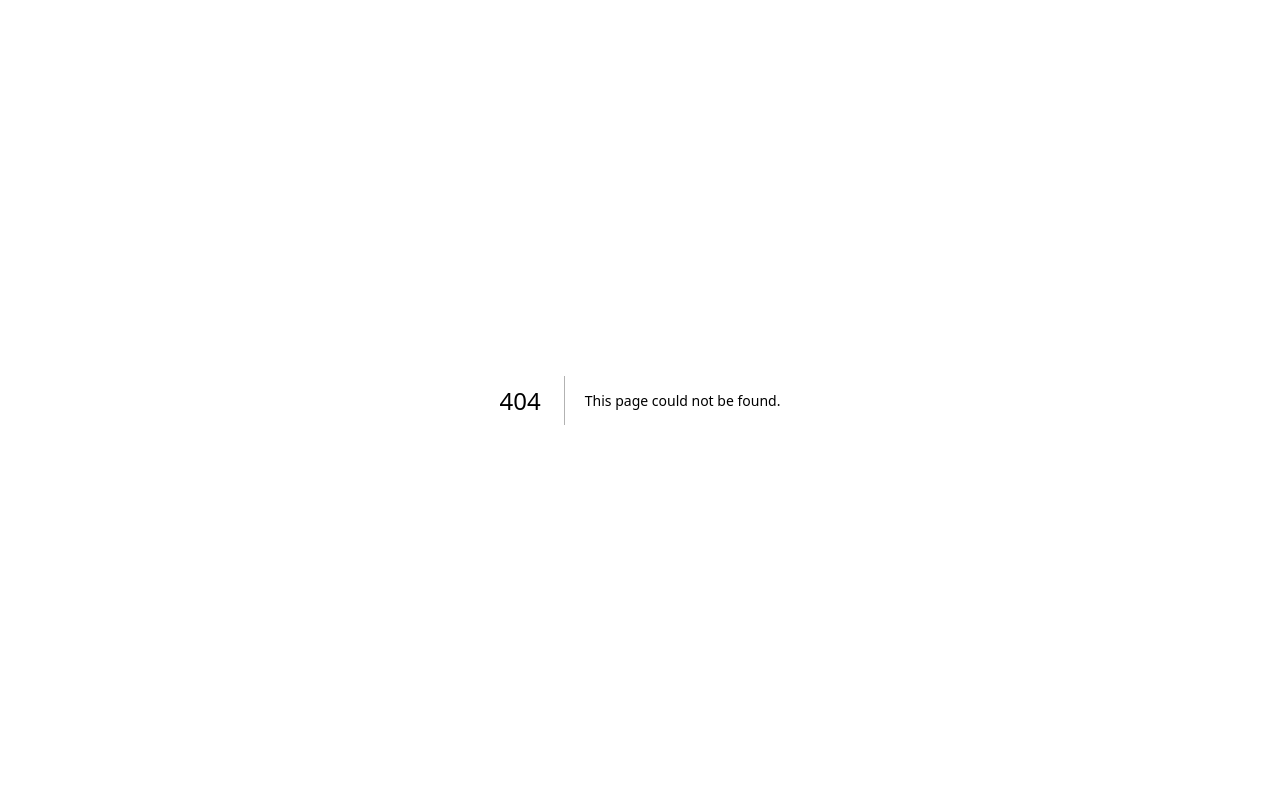
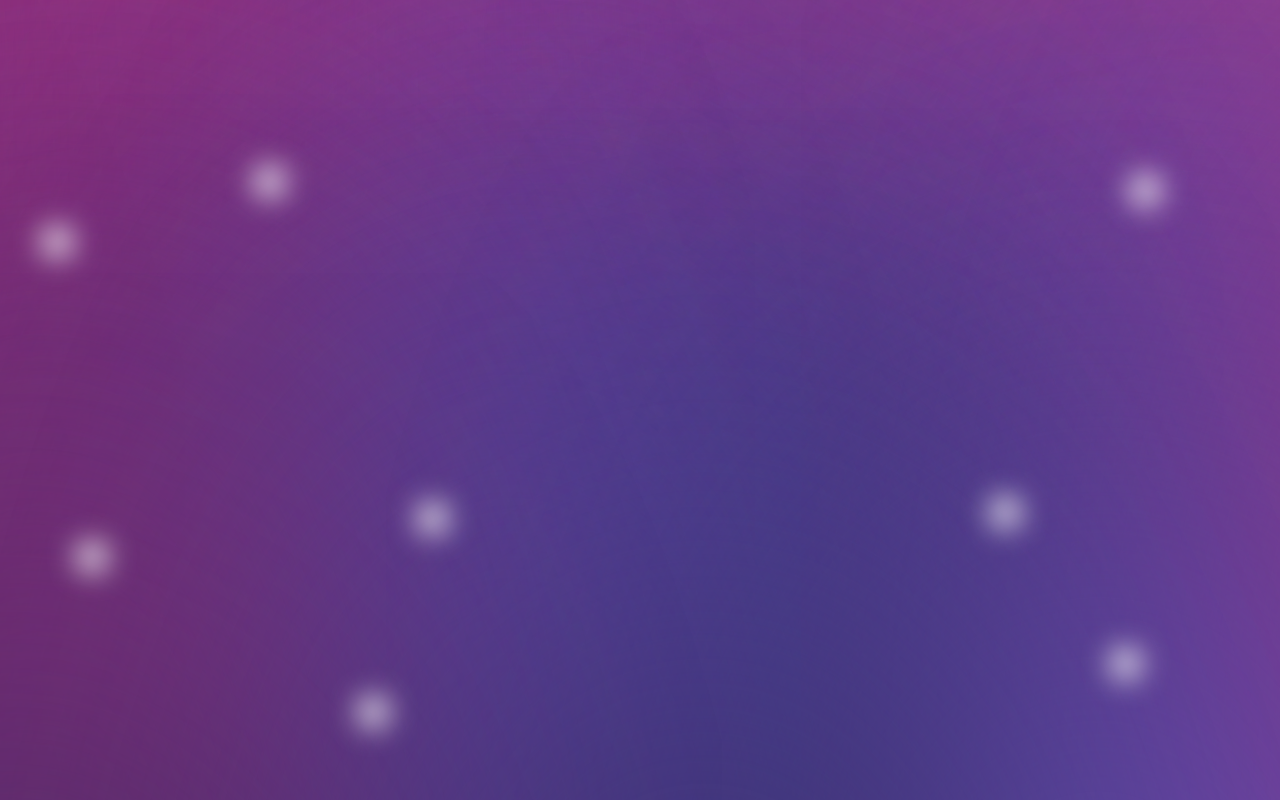
Before and after one commit to Danashmand/-Maeen, a Next.js app in the folder frontend/: page /landing in a window 1280 px wide. Before the commit this address had no page. Built offline with nearby package versions, Linux system fonts and the light colour scheme.

Commit message:
landing setup

```diff
--- /dev/null
+++ b/frontend/src/app/landing/page.tsx
@@ -0,0 +1,22 @@
+import React from 'react'
+import Image from 'next/image';
+import background from '../public/images/Landing Page 3.svg';
+const page = () => {
+  return (
+    <div className="relative h-screen w-full overflow-hidden text-right">
+
+    <Image
+      src={background}
+      alt="Background Cover"
+      fill
+      className="-z-10 object-cover  "
+    />
+    <div className='flex justify-between gap-1 ' >
+        <div></div>
+    </div>
+</div>
+
+  )
+}
+
+export default page
```
Also changed, not shown: frontend/src/app/public/images/Landing Page 3.svg (added).
